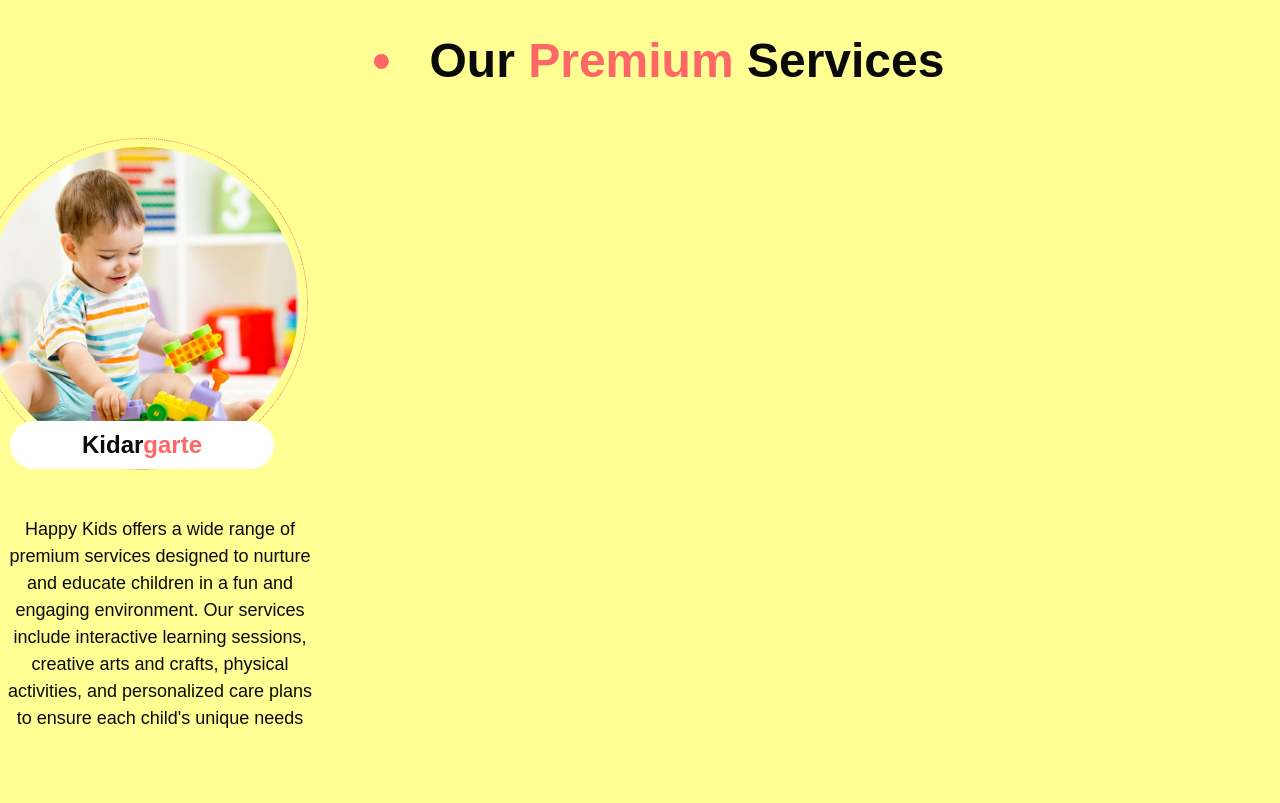
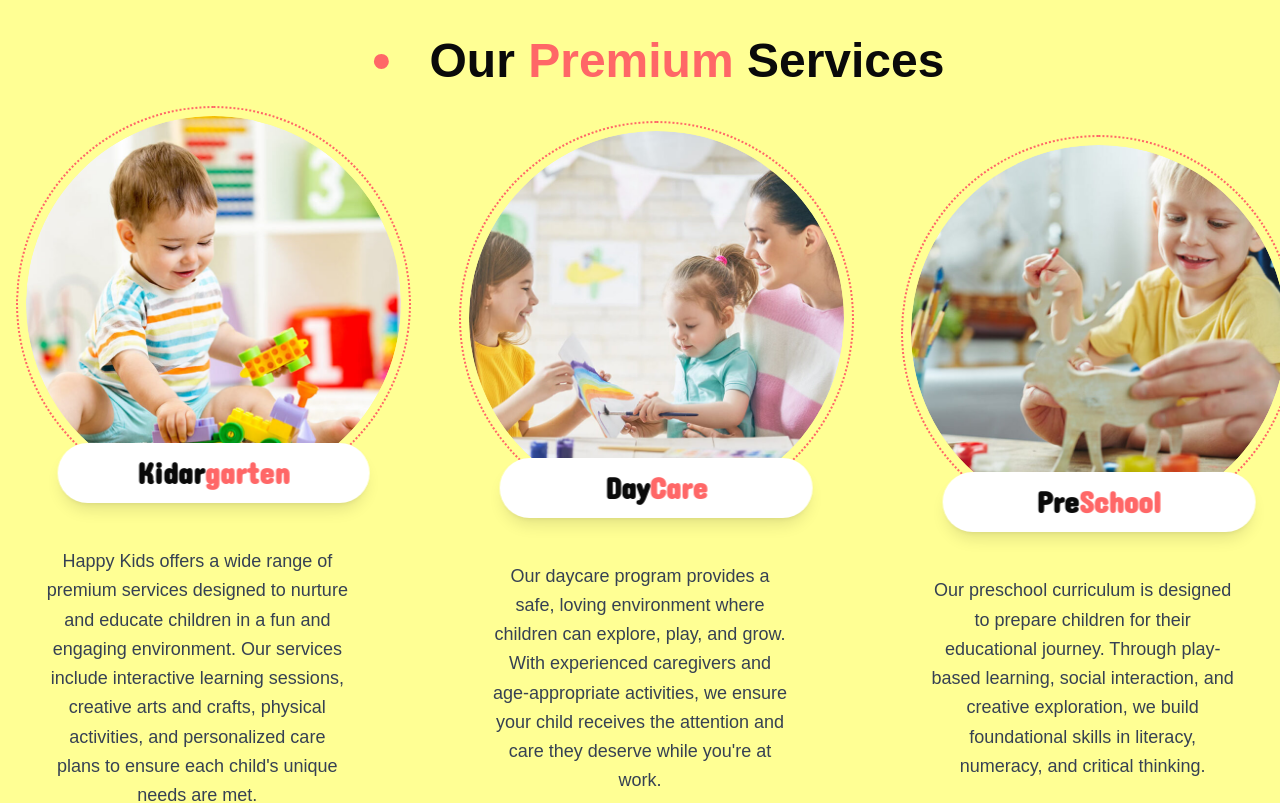
Before and after one commit to Dotun-Balogun/happy-kids, a Next.js app: page / in a window 1280 px wide. Shown: the part 1480-2283 px from the top of the page. Built offline with nearby package versions, Linux system fonts and the light colour scheme.

Commit message:
serviceCard and ourPremiusection

```diff
--- /dev/null
+++ b/app/data/Service.ts
@@ -0,0 +1,37 @@
+import kid1 from '@/app/assets/images/kid1.png'
+import kid2 from '@/app/assets/images/kid2.png'
+import kid3 from '@/app/assets/images/kid3.png'
+import { StaticImageData } from 'next/image'
+
+export interface Service {
+  id: number
+  title: string
+  highlightText: string
+  image: string | StaticImageData
+  description: string
+}
+
+export const servicesData: Service[] = [
+  {
+    id: 1,
+    title: "Kidar",
+    highlightText: "garten",
+    image: kid1 ,
+    description: "Happy Kids offers a wide range of premium services designed to nurture and educate children in a fun and engaging environment. Our services include interactive learning sessions, creative arts and crafts, physical activities, and personalized care plans to ensure each child's unique needs are met."
+  },
+  {
+    id: 2,
+    title: "Day",
+    highlightText: "Care",
+    image:kid2,
+    description: "Our daycare program provides a safe, loving environment where children can explore, play, and grow. With experienced caregivers and age-appropriate activities, we ensure your child receives the attention and care they deserve while you're at work."
+  },
+  {
+    id: 3,
+    title: "Pre",
+    highlightText: "School",
+    image: kid3,
+    description: "Our preschool curriculum is designed to prepare children for their educational journey. Through play-based learning, social interaction, and creative exploration, we build foundational skills in literacy, numeracy, and critical thinking."
+  },
+
+]
--- a/components/sections/homepage/OurPremiumServices.tsx
+++ b/components/sections/homepage/OurPremiumServices.tsx
@@ -3,9 +3,9 @@ import React from 'react'
 import Image from 'next/image'
 import { Dot } from 'lucide-react'
 import ServiceCard from '@/components/ui/cards/ServiceCard'
+import { servicesData } from '@/app/data/Service'
 const OurPremiumServices = () => {
   return (
-    <section>
       <SectionContainer bgColor='#ffff94' waveColor='#ffff94' topWave={true} bottomWave={true} className='  relative overflow-hidden '>
 
 
@@ -17,12 +17,22 @@ const OurPremiumServices = () => {
               Our <span className="text-primary">Premium</span> Services
             </span>
           </h1>
+
+
+
         </div>
-  <div className='grid grid-cols-1 md:grid-cols-2 lg:grid-cols-4 gap-8 mt-8 place-items-center px-4'>
-    <ServiceCard/>
-  </div>
+        <section className=''>
+
+
+            {/* Services Grid */}
+            <div className='grid grid-cols-1 md:grid-cols-2 lg:grid-cols-3 xl:grid-cols-3 place-items-center
+                        gap-8 md:gap-10 lg:gap-12 '>
+              {servicesData.map((service) => (
+                <ServiceCard key={service.id} service={service} />
+              ))}
+          </div>
+        </section>
       </SectionContainer>
-    </section>
   )
 }
 
--- a/components/ui/cards/ServiceCard.tsx
+++ b/components/ui/cards/ServiceCard.tsx
@@ -1,25 +1,96 @@
+'use client'
+
 import Image from 'next/image'
-import React from 'react'
-import kid1 from '@/app/assets/images/kid1.png'
+import React, { useState } from 'react'
+import { motion } from 'framer-motion'
+import { Service } from '@/app/data/Service'
 
-const ServiceCard = () => {
+interface ServiceCardProps {
+  service: Service
+}
+
+const ServiceCard = ({ service }: ServiceCardProps) => {
+  const [isHovered, setIsHovered] = useState(false)
+
   return (
-   <div className='w-[400px] h-[600px] flex flex-col gap-4 px-4'>
-<div className='relative w-[332px] h-[332px] rounded-full p-2 border border-dotted border-primary'>
+    <motion.div
+      className='w-full max-w-[350px] sm:max-w-[380px] md:max-w-[400px] lg:max-w-[420px]
+                 min-h-[500px] sm:min-h-[550px] md:min-h-[600px]
+                 flex flex-col justify-center gap-4 px-4 mx-auto'
+      initial={{ opacity: 0, y: 50 }}
+      whileInView={{ opacity: 1, y: 0 }}
+      viewport={{ once: true, margin: "-100px" }}
+      transition={{ duration: 0.6, ease: "easeOut" }}
+    >
+      {/* Image Circle Container */}
+      <motion.div
+        className='relative w-[280px] h-[280px]
+                   sm:w-[320px] sm:h-[320px]
+                   md:w-[332px] md:h-[332px]
+                   lg:w-[395px] lg:h-[395px]
+                   rounded-full p-2 border-2 border-dotted border-primary
+                   mx-auto overflow-hidde cursor-pointer'
+        onHoverStart={() => setIsHovered(true)}
+        onHoverEnd={() => setIsHovered(false)}
+        onTapStart={() => setIsHovered(true)}
+        onTap={() => setTimeout(() => setIsHovered(false), 2000)}
+        whileHover={{ scale: 1.02 }}
+        transition={{ duration: 0.3 }}
+      >
+        {/* Image with zoom effect */}
+        <motion.div
+          className='relative w-full h-full rounded-full overflow-hidden'
+          animate={{
+            scale: isHovered ? 1.15 : 1,
+          }}
+          transition={{ duration: 0.5, ease: "easeInOut" }}
+        >
+          <Image
+            src={service.image}
+            alt={`${service.title}${service.highlightText} service`}
+            fill
+            className='object-cover rounded-full'
+            sizes='(max-width: 640px) 280px, (max-width: 768px) 320px, (max-width: 1024px) 332px, 395px'
+          />
+        </motion.div>
 
-        <Image src={kid1} alt='service image' width={332} height={332} className='rounded-full'/>
-        <div className='absolute bottom-0 left-1/2 transform -translate-x-1/2 bg-white bg-opacity-80 px-4 py-2 rounded-[30px] text-center w-[80%]'>
-            <h2 className='text-2xl font-semibold '>Kidar<span className='text-primary'>garte</span></h2>
-        </div>
-        </div>
+        {/* Floating Tag */}
+        <motion.div
+          className='absolute left-1/2 bg-white bg-opacity-90 backdrop-blur-sm
+                     px-4 py-2 sm:px-6 sm:py-3 rounded-[30px] text-center
+                     w-[80%] shadow-lg'
+          initial={{ bottom: -4, x: '-50%' }}
+          animate={{
+            bottom: isHovered ? '50%' : -4,
+            y: isHovered ? '50%' : 0,
+            x: '-50%',
+            scale: isHovered ? 1.1 : 1
+          }}
+          transition={{
+            duration: 0.5,
+            ease: [0.34, 1.56, 0.64, 1]
+          }}
+        >
+          <h2 className='text-xl sm:text-2xl md:text-3xl font-bold font-concert-one'>
+            {service.title}
+            <span className='text-primary'>{service.highlightText}</span>
+          </h2>
+        </motion.div>
+      </motion.div>
 
-        <div className='p-[30px]'>
-            <p className='text-center text-[18px] '>
-                Happy Kids offers a wide range of premium services designed to nurture and educate children in a fun and engaging environment. Our services include interactive learning sessions, creative arts and crafts, physical activities, and personalized care plans to ensure each child's unique needs are met. With experienced staff and a safe, welcoming atmosphere, we strive to provide the best possible experience for both children and their parents.
-                </p>
-        </div>
-   </div>
-
+      {/* Description */}
+      <motion.div
+        className='p-4 sm:p-6 md:p-[30px]'
+        initial={{ opacity: 0 }}
+        whileInView={{ opacity: 1 }}
+        viewport={{ once: true }}
+        transition={{ delay: 0.3, duration: 0.5 }}
+      >
+        <p className='text-center text-sm sm:text-base md:text-[18px] leading-relaxed text-gray-700'>
+          {service.description}
+        </p>
+      </motion.div>
+    </motion.div>
   )
 }
 
```
